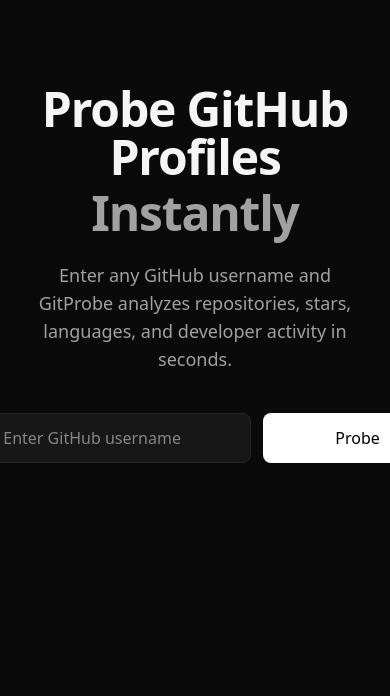
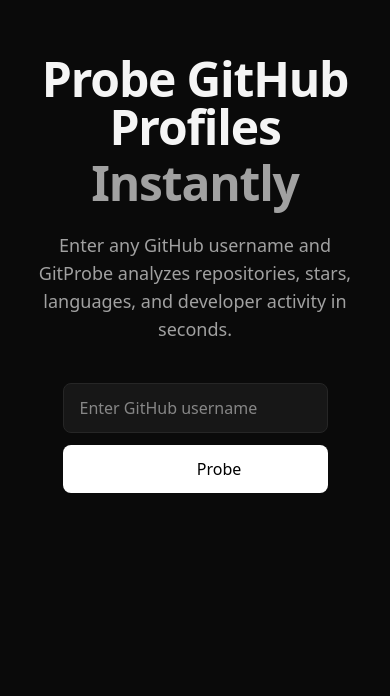
Before and after one commit to shamil-tp/git-probe, a Next.js app: page / in a window 390 px wide. Shown: the part 148-844 px from the top of the page. Built offline with nearby package versions, Linux system fonts and the light colour scheme; some icons are missing.

Commit message:
fixed mobile view for probeBar

```diff
--- a/components/ProbeBar.tsx
+++ b/components/ProbeBar.tsx
@@ -17,15 +17,15 @@
 
     return (
         <form action={handleSubmit}> {/* Use the wrapper function here */}
-            <div className="mt-10 flex w-full sm:flex-col md:flex-row lg:flex-row max-w-xl gap-3">
+            <div className="mt-10 flex w-full flex-col md:flex-row max-w-xl gap-3">
                 <input
                     type="text"
                     name="username"
                     required
                     placeholder="Enter GitHub username"
-                    className="flex-1 px-4 py-3 rounded-lg bg-neutral-900 border border-neutral-800 focus:outline-none focus:border-neutral-600"
+                    className="flex-1 w-full px-4 py-3 rounded-lg bg-neutral-900 border border-neutral-800 focus:outline-none focus:border-neutral-600"
                 />
-                <button type='submit' className="px-6 py-3 rounded-lg bg-white text-black font-medium flex items-center justify-center">
+                <button type='submit' className="px-6 py-3 rounded-lg w-full md:w-auto bg-white text-black font-medium flex items-center justify-center">
                     <SiGithub className='w-10 h-5 mr-2'/>Probe
                 </button>
             </div>
```
Also changed, not shown: 1 other file (tests, documents, lock files or other folders).
